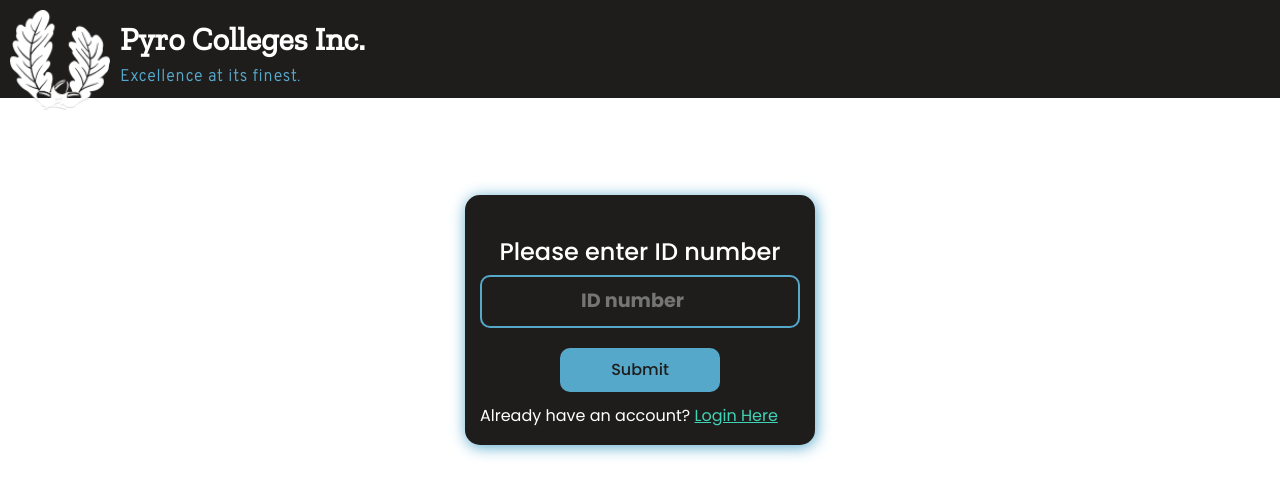
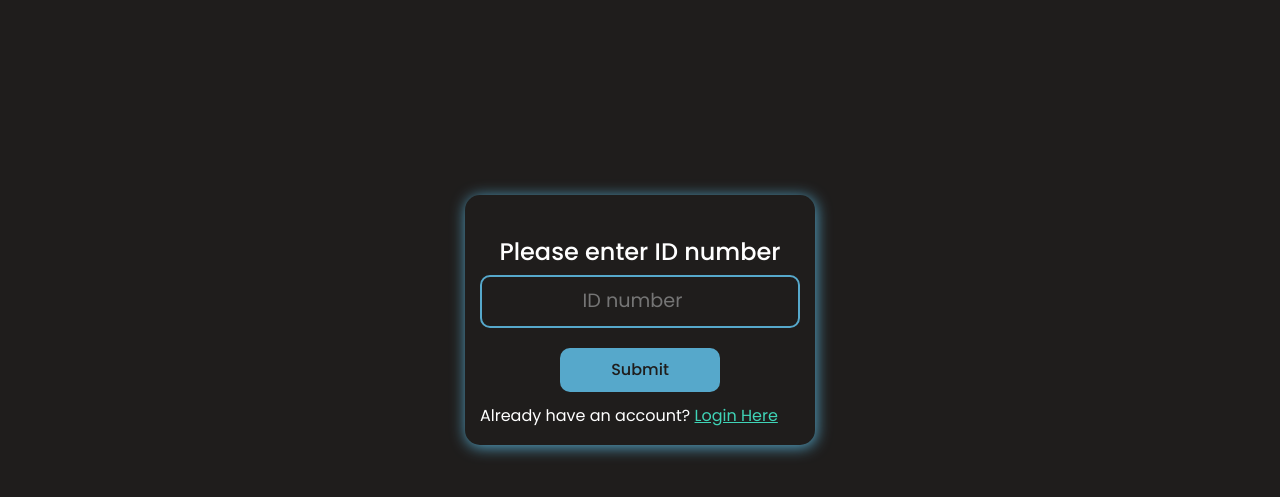
Before and after one commit to Pyro247/Billing-Management-System, a PHP site: page /html/registrationCheckID.php in a window 1280 px wide. Shown: the top 497 px of the page. Run offline with PHP 8.4, Linux system fonts and the light colour scheme; some libraries are stand-ins or nearby versions.

Commit message:
added parallax on landing page & changed some colors to basic

```diff
--- a/css/registration.css
+++ b/css/registration.css
@@ -23,7 +23,7 @@
 
 html,
 body {
-  background-color: var(--white-color);
+  background-color: var(--black-color);
 }
 
 /* LOADERRRR */
@@ -126,42 +126,6 @@ body {
 }
 
 /* NAVBARRRRRRRRRRRRRRRRRRRRRRRRRRRRRRRRRRRRRRRRRRRRRRRRRRRRRRRRRRRR */
-nav {
-  width: 100%;
-  height: 100px;
-  background: var(--black-color);
-  color: white;
-  padding: 10px;
-  display: flex;
-  flex-direction: column;
-  border-bottom: 2px solid var(--white-color);
-}
-
-nav .nav2 img {
-  width: 100px;
-  height: 100px;
-  margin-right: 10px;
-}
-
-nav .nav2 {
-  display: flex;
-  align-items: center;
-}
-
-nav .nav2 .nav2-text span {
-  display: block;
-  font-family: var(--font-school-name);
-  font-size: 2rem;
-  margin-bottom: 2px;
-  font-weight: bold;
-}
-
-nav .nav2 .nav2-text p {
-  font-family: var(--font-tagline);
-  letter-spacing: 1px;
-  color: var(--blue-color);
-  font-weight: bold;
-}
 
 /* POPUP VALIDATORRRRRRRRRRRRRRRRRRRRRRRRRRRRRRRRRRRRRRRRRRRRRRRR */
 
@@ -218,7 +182,7 @@ nav .nav2 .nav2-text p {
   border-radius: 10px;
   border: 2px solid var(--blue-color);
   outline: none;
-  font-weight: bold;
+  font-weight: normal;
   margin-bottom: 10px;
 }
 
--- a/html/registrationCheckID.php
+++ b/html/registrationCheckID.php
@@ -33,19 +33,7 @@
 
 
     <!-- NAVBARRRRRRRRRRR -->
-    <nav>
-        <div class="nav2">
-        <img src="../images/logo.png" alt="">
-            <div class="nav2-text">
-                <span>Pyro Colleges Inc.</span>
-                <p>Excellence at its finest.</p>
-            </div>
-        </div>
 
-        <div class="navright">
-
-        </div>
-    </nav>
 
     <!-- Validator -->
     <?php
@@ -58,7 +46,7 @@
 
             <input type="number" name="userId" id="" placeholder="ID number">
             <input type="submit" name="checkID" id="checkID" value="Submit">
-            <p>Already have an account? <a href="../index.php">Login Here</a></p>
+            <p>Already have an account? <a href="../html/login.php">Login Here</a></p>
 
 
         </form>
```
Also changed, not shown: css/main.css (+78 -73 lines), index.html (+36 -34 lines).
